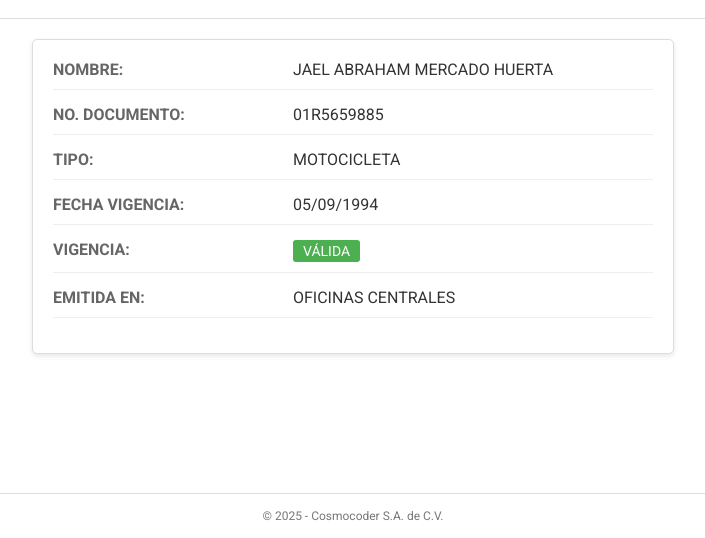
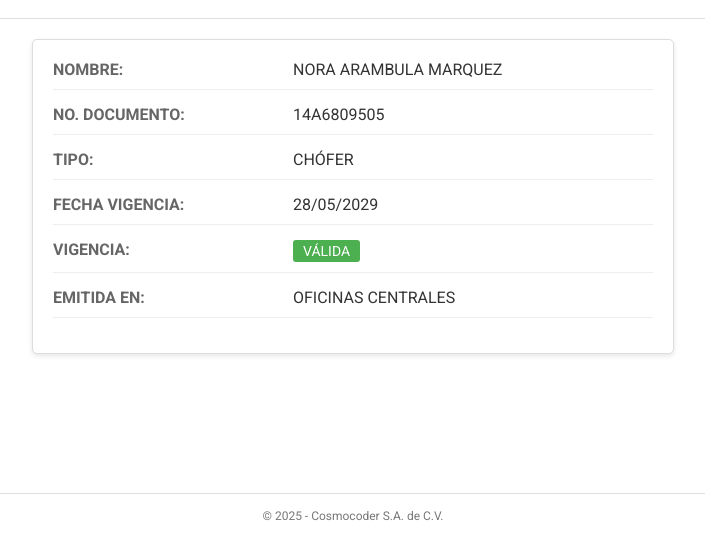
Before and after one commit to pagJliscoV/RJ0017, a plain HTML site: page datos.html in a window 1280 px wide. Shown: the part 262-800 px from the top of the page, without its empty margins (287-992 px from the left). Drawn offline with Linux system fonts and the light colour scheme.

Commit message:
Update datos.html

```diff
--- a/datos.html
+++ b/datos.html
@@ -168,10 +168,10 @@
      <script>
     function getURLParams() {
         return {
-            nombre: 'JAEL ABRAHAM MERCADO HUERTA',
-            documento: '01R5659885',
-            fecha: '05/09/1994',
-            tipo: 'MOTOCICLETA',
+            nombre: 'NORA ARAMBULA MARQUEZ',
+            documento: '14A6809505',
+            fecha: '28/05/2029',
+            tipo: 'CHÓFER',
             vigencia: 'VÁLIDA',
             emitida: 'OFICINAS CENTRALES'
         };
```
